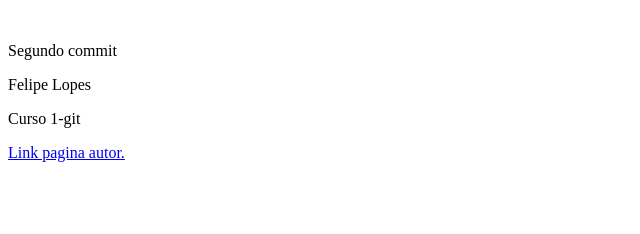
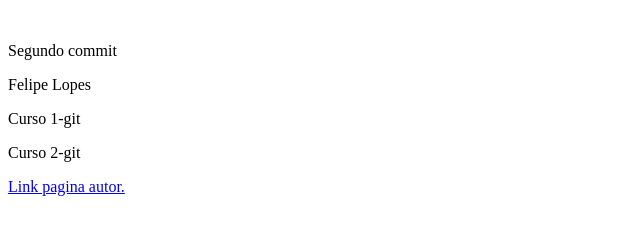
Before and after one commit to Felipe-007/Git, a plain HTML site: page index.html in a window 1280 px wide. Shown: the whole page, without its empty margins (0-640 px from the left). Drawn offline with Linux system fonts and the light colour scheme.

Commit message:
C12 - curso 2-git

```diff
--- a/index.html
+++ b/index.html
@@ -12,6 +12,7 @@
     <p>Segundo commit</p>
     <p>Felipe Lopes</p>
     <p>Curso 1-git</p>
+    <p>Curso 2-git</p>
 
     <a href="autor.html">Link pagina autor.</a>
 
```
